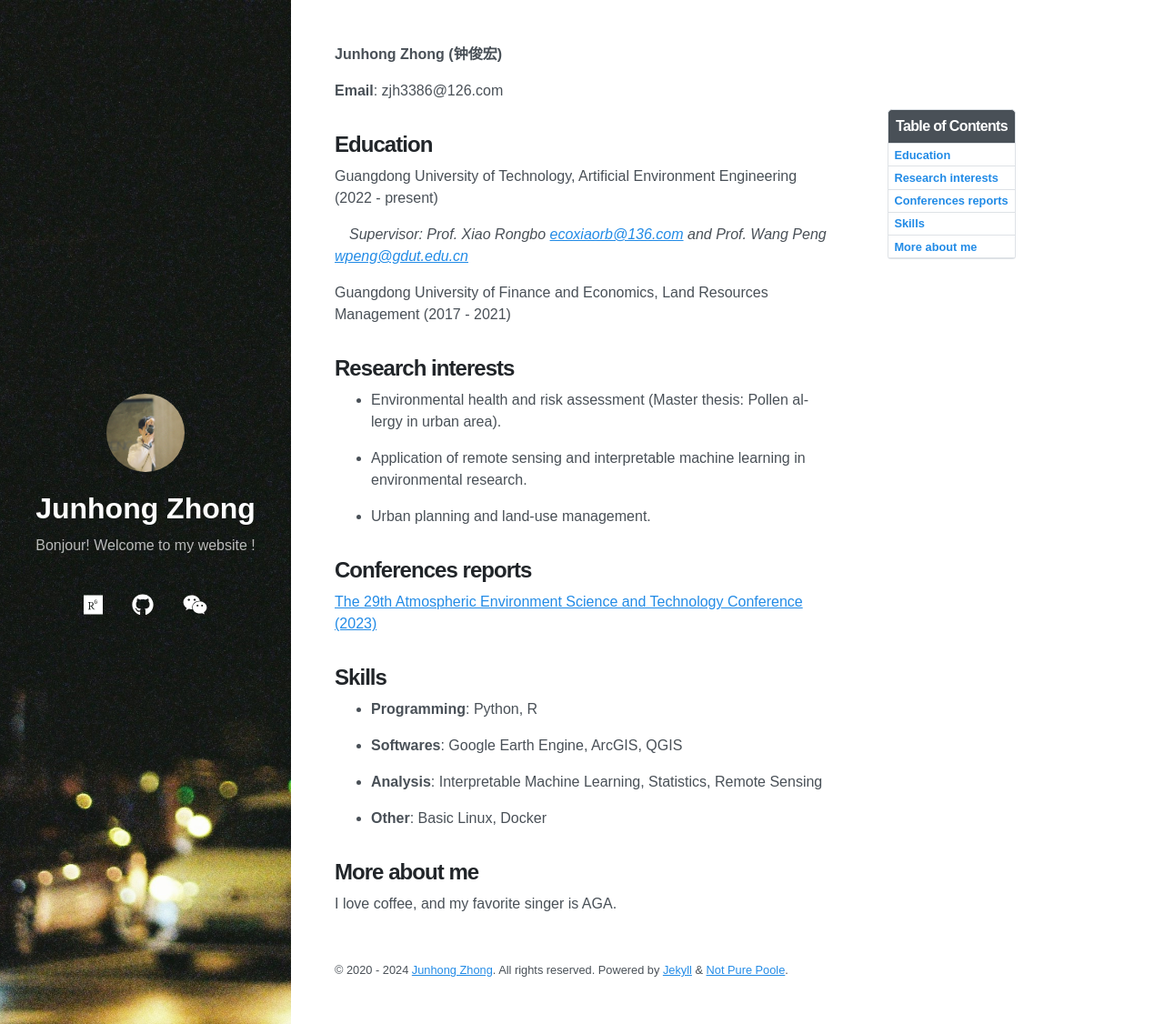
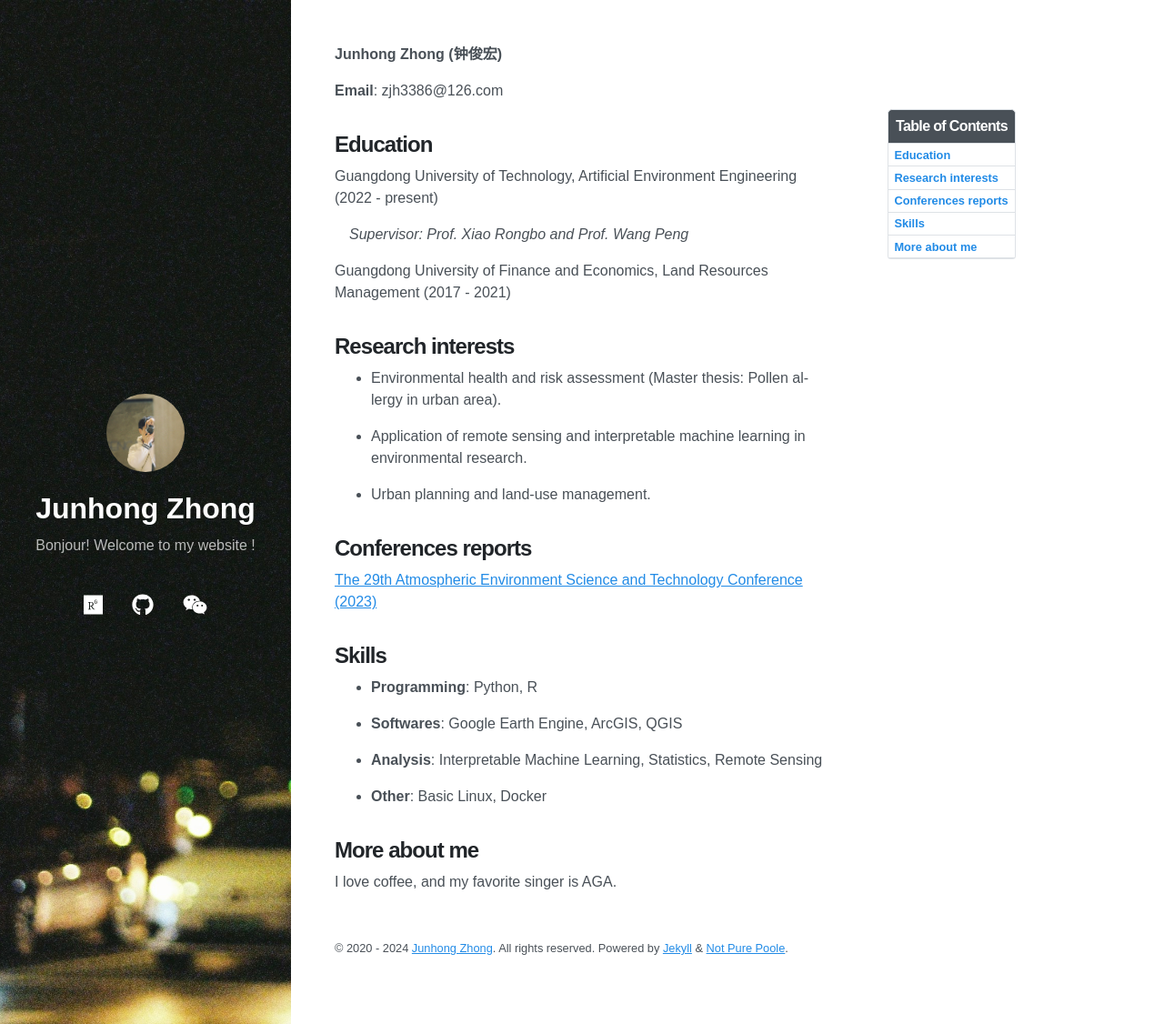
Before and after one commit to gtzjh/gtzjh.github.io, a Jekyll site: the page built from cv.md, in a window 1280 px wide and 1126 px high. Shown: the whole window at 91% size. Built offline with Jekyll 4.4.1, drawn with Linux system fonts in a browser that asks for light colours; nearby versions of some CDN libraries.

Commit message:
Update cv.md

```diff
--- a/cv.md
+++ b/cv.md
@@ -15,7 +15,7 @@
 
 Guangdong University of Technology, Artificial Environment Engineering  (2022 - present)
 
-&#8195;*Supervisor: Prof. Xiao Rongbo [ecoxiaorb@136.com](ecoxiaorb@136.com) and Prof. Wang Peng [wpeng@gdut.edu.cn](wpeng@gdut.edu.cn)*
+&#8195;*Supervisor: Prof. Xiao Rongbo and Prof. Wang Peng*
 
 Guangdong University of Finance and Economics, Land Resources Management  (2017 - 2021)
 
```
